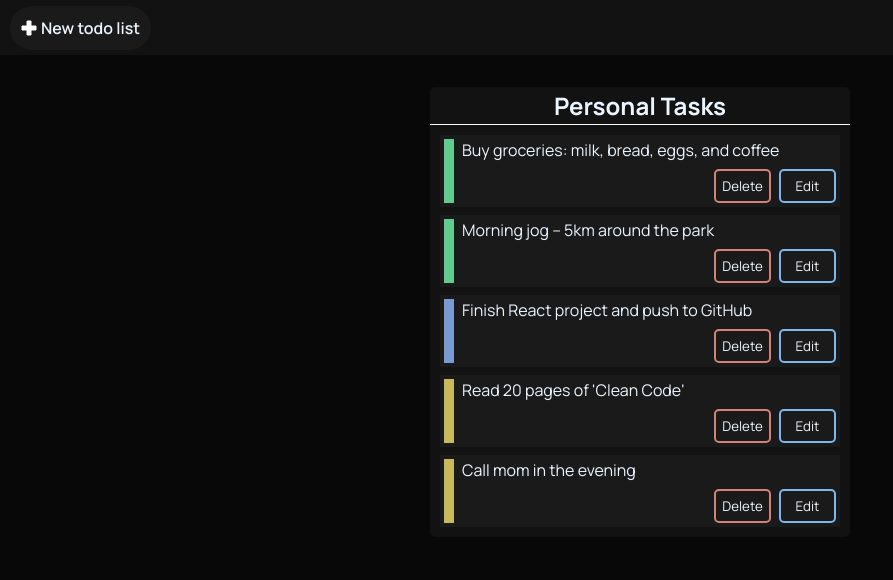
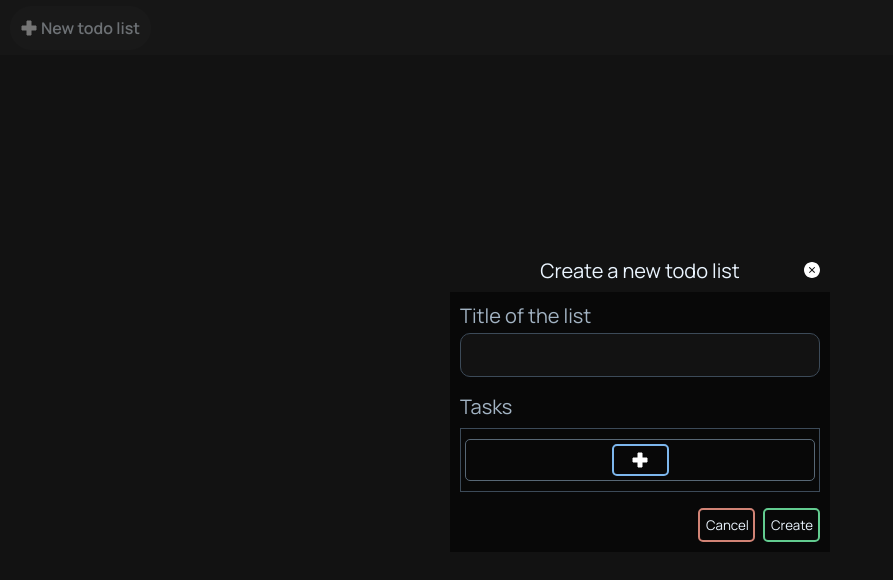
Before and after one commit to Jacket235/todo-list, a React (Create React App) app: page / in a window 1280 px wide. Both pictures are taken after a click on the button "New todo list". Shown: the top 580 px of the page, without its empty margins (0-893 px from the left). Built offline with nearby package versions, Linux system fonts and the light colour scheme.

Commit message:
Creating lists functionality

```diff
--- a/src/App.tsx
+++ b/src/App.tsx
@@ -3,36 +3,47 @@ import { Header } from './layout/Header';
 import { Main } from './layout/Main';
 import { useState, useEffect } from 'react';
 import { TodoListType } from './Types';
+import OverlayContext from './Context/OverlayContext';
+import { Overlay } from './components/ui/Overlay/Overlay';
+import { ToDoListCreator } from './components/ToDoListCreator/ToDoListCreator';
+import { ToDoListEdit } from './components/ToDoListEdit/ToDoListEdit';
 
 function App() {
     const [todos, setTodos] = useState<TodoListType[]>([]);
 
+    const [overlayVisible, setOverlayVisible] = useState<boolean>(false);
+    const [overlayChild, setOverlayChild] = useState<React.ReactNode| null>(null);
+
+    const handleCloseOverlay = () => {
+        setOverlayVisible(false);
+        setOverlayChild(null);
+    }
+
+    const handleOpenCreator = () => {
+        setOverlayVisible(true);
+        setOverlayChild(<ToDoListCreator />);
+    }
+
+    const handleOpenEditor = () => {
+        setOverlayVisible(true);
+        setOverlayChild(<ToDoListEdit />);
+    }
+
     useEffect(() => {
-        setTodos([{
-            id: crypto.randomUUID(),
-            title: "Personal Tasks",
-            tasks: {
-                complete: [
-                    { id: crypto.randomUUID(), text: "Buy groceries: milk, bread, eggs, and coffee"},
-                    { id: crypto.randomUUID(), text: "Morning jog – 5km around the park"}
-                ],
-                inprogress: [
-                    { id: crypto.randomUUID(), text: "Finish React project and push to GitHub"}
-
-                ],
-                incomplete: [
-                    { id: crypto.randomUUID(), text: "Read 20 pages of 'Clean Code'"},
-                    { id: crypto.randomUUID(), text: "Call mom in the evening"}
-                ]
-            }}]
-        );
+        const savedTodos = localStorage.getItem("todos");
+        setTodos(savedTodos ? JSON.parse(savedTodos) : []);
     }, [])
 
     return (
-        <div className="App">
-            <Header />
-            <Main todos={todos} />
-        </div>
+        <OverlayContext.Provider value={{closeOverlay: handleCloseOverlay, openCreator: handleOpenCreator, openEditor: handleOpenEditor}}>
+            <div className="App">
+                {overlayVisible && (
+                    <Overlay child={overlayChild} onClose={handleCloseOverlay} />
+                )}
+                <Header />
+                <Main todos={todos} />
+            </div>
+        </OverlayContext.Provider>
     );
 }
 
--- /dev/null
+++ b/src/Context/OverlayContext.tsx
@@ -0,0 +1,6 @@
+import React from "react";
+import { OverlayContextType } from "../Types";
+
+const OverlayContext = React.createContext<OverlayContextType | null>(null);
+
+export default OverlayContext;
--- a/src/components/Header/CreateButton.tsx
+++ b/src/components/Header/CreateButton.tsx
@@ -1,9 +1,13 @@
 import './createButton.css';
+import { useContext } from 'react';
 import { CreateButtonProps } from '../../Types';
+import OverlayContext from '../../Context/OverlayContext';
 
 export function CreateButton({ text }: CreateButtonProps) {
+    const { openCreator } = useContext(OverlayContext)!;
+
     return (
-        <button className='button'>
+        <button className='button' onClick={openCreator}>
             <img src='plus-sign.svg' alt="plus sign" width="16px" height="16px" />
             {text}
         </button>
--- a/src/components/ToDoList/ToDoListTitle.tsx
+++ b/src/components/ToDoList/ToDoListTitle.tsx
@@ -1,11 +1,15 @@
 import { ToDoListTitleType } from "../../Types";
+import { useContext } from "react";
+import OverlayContext from "../../Context/OverlayContext";
 import "./toDoListTitle.css";
 
 export function ToDoListTitle({ title }: ToDoListTitleType) {
+    const { openEditor } = useContext(OverlayContext)!;
+
     return (
         <div className="todo-title">
             <h2>{ title }</h2>
-            <button>
+            <button onClick={openEditor}>
                 <img src='cogwheel.svg' alt="cogwheel" width="16px" height="16px" />
             </button>
         </div>
--- a/src/components/ToDoListCreator/ToDoListAction.tsx
+++ b/src/components/ToDoListCreator/ToDoListAction.tsx
@@ -1,16 +1,38 @@
 import NewToDoListContext from '../../Context/NewToDoListContext';
+import OverlayContext from '../../Context/OverlayContext';
+import { TodoListType } from '../../Types';
 import './toDoListAction.css';
 import { useContext } from 'react';
 
 export function ToDoListAction() {
     const toDoList = useContext(NewToDoListContext);
+    const overlay = useContext(OverlayContext);
+
+    const handleCreateList = () => {
+        if(!toDoList) return;
+
+        const existingTodos: TodoListType[] =  JSON.parse(localStorage.getItem("todos") || '[]');
+
+        const newTodoList: TodoListType = {
+            id: toDoList.id,
+            title: toDoList.title,
+            tasks: {
+                complete: [],
+                inprogress: [],
+                incomplete: toDoList.tasks
+            }
+        }
+
+        const updateTodos = [...existingTodos, newTodoList];
+
+        localStorage.setItem("todos", JSON.stringify(updateTodos));
+        overlay?.closeOverlay();
+    }
 
     return (
         <div className="list-action">
             <button>Cancel</button>
-            <button onClick={() => {
-                console.log(toDoList);
-            }}>Create</button>
+            <button onClick={handleCreateList}>Create</button>
         </div>
     )
 }
--- a/src/components/ToDoListCreator/TodoListCreatorHeader.tsx
+++ b/src/components/ToDoListCreator/TodoListCreatorHeader.tsx
@@ -1,10 +1,14 @@
 import './todoListCreatorHeader.css';
+import { useContext } from 'react';
+import OverlayContext from '../../Context/OverlayContext';
 
 export function TodoListCreatorHeader() {
+    const { closeOverlay } = useContext(OverlayContext)!;
+
     return(
         <div className='popup-header'>
             Create a new todo list
-            <button>
+            <button onClick={closeOverlay}>
                 <img src='exit.svg' alt="Exit" width="16px" height="16px" />
             </button>
         </div>
--- a/src/components/ui/Overlay/Overlay.tsx
+++ b/src/components/ui/Overlay/Overlay.tsx
@@ -1,10 +1,11 @@
 import './overlay.css'
+import { OverlayProps } from '../../../Types'
 
-export function Overlay() {
+export function Overlay({ child, onClose } : OverlayProps) {
     return (
-        <div className="overlay">
+        <div className="overlay" onClick={onClose}>
             <div className='overlay-content' onClick={e => e.stopPropagation()}>
-
+                {child}
             </div>
         </div>
     )
```
Also changed, not shown: src/Types.tsx (+11 -0 lines), src/components/ToDoListCreator/ToDoListCreator.tsx (indentation only).
